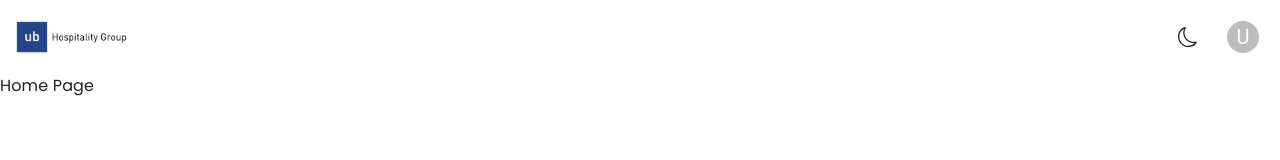
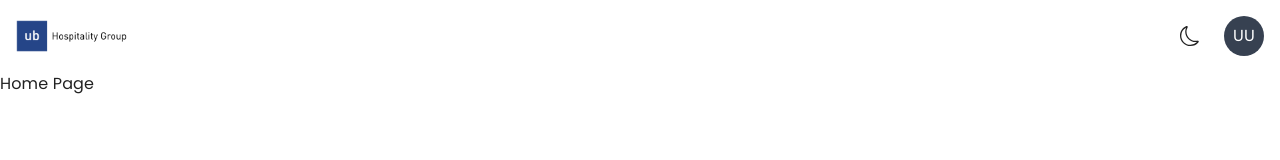
Before and after one commit to AB27-source/Inventory-Web-App, a React (Vite) app in the folder frontend/: page / in a window 1280 px wide. Shown: the top 160 px of the page. Built offline with nearby package versions, Linux system fonts and the light colour scheme.

Commit message:
switched avatar to use tailwind css

```diff
--- a/frontend/src/components/AccountMenu.jsx
+++ b/frontend/src/components/AccountMenu.jsx
@@ -1,154 +1,57 @@
-import React, { useState, useEffect } from "react";
-import { useNavigate } from "react-router-dom";
-import Box from "@mui/material/Box";
-import Avatar from "@mui/material/Avatar";
-import Menu from "@mui/material/Menu";
-import MenuItem from "@mui/material/MenuItem";
-import ListItemIcon from "@mui/material/ListItemIcon";
-import Divider from "@mui/material/Divider";
-import IconButton from "@mui/material/IconButton";
-import Typography from "@mui/material/Typography";
-import Tooltip from "@mui/material/Tooltip";
-import Settings from "@mui/icons-material/Settings";
-import Logout from "@mui/icons-material/Logout";
-
-function stringToColor(string) {
-  let hash = 0;
-  let i;
-
-  /* eslint-disable no-bitwise */
-  for (i = 0; i < string.length; i += 1) {
-    hash = string.charCodeAt(i) + ((hash << 5) - hash);
-  }
-
-  let color = '#';
-
-  for (i = 0; i < 3; i += 1) {
-    const value = (hash >> (i * 8)) & 0xff;
-    color += `00${value.toString(16)}`.slice(-2);
-  }
-  /* eslint-enable no-bitwise */
-  console.log(`Color for "${string}": ${color}`);
-
-  return color;
-}
-
-function stringAvatar(name) {
-  let initials = "U"; // Default initial, e.g., for "Unknown"
-  if (name) {
-      const splitName = name.split(' ');
-      if (splitName.length > 1) {
-          initials = `${splitName[0][0]}${splitName[1][0]}`;
-      } else if (splitName.length === 1) {
-          initials = `${splitName[0][0]}`;
-      }
-  }
-  return {
-      sx: { bgcolor: stringToColor(name) },
-      children: initials,
-  };
-}
+import React, { useState } from 'react';
+import { useNavigate } from 'react-router-dom';
+import { useAuth } from '../utilities/AuthProvider.jsx';
 
 export default function AccountMenu() {
-  const [anchorEl, setAnchorEl] = useState(null);
-  const [user, setUser] = useState(null); // state to hold user data
-  const navigate = useNavigate(); // for navigation
+  const [isDropdownOpen, setIsDropdownOpen] = useState(false);
+  const navigate = useNavigate();
+  const { username, email, authProviderLogout } = useAuth();
 
-  useEffect(() => {
-    const userData = JSON.parse(localStorage.getItem("userData"));
-    setUser(userData);
-  }, []);
-
-  const open = Boolean(anchorEl);
-  const handleClick = (event) => {
-    setAnchorEl(event.currentTarget);
-  };
-  const handleClose = () => {
-    setAnchorEl(null);
-  };
+  const fullName = username || 'Unknown User';
+  const userEmail = email || 'user@example.com';
 
   const handleLogout = async () => {
-    setAnchorEl(null);
-    // Call your Django API to logout
-    // Assuming you have a function to perform API call
-    await logoutUser();
-
-    // Clear local storage or context API data
-    localStorage.removeItem("userData");
-
-    // Redirect to login page
-    navigate("/login");
+    setIsDropdownOpen(false);
+    authProviderLogout();
+    navigate('/login');
   };
 
   return (
-    <React.Fragment>
-      <Box sx={{ display: "flex", alignItems: "center", textAlign: "center" }}>
-        <Tooltip title="Account settings">
-          <IconButton
-            onClick={handleClick}
-            size="small"
-            sx={{ ml: 2 }}
-            aria-controls={open ? "account-menu" : undefined}
-            aria-haspopup="true"
-            aria-expanded={open ? "true" : undefined}
-          >
-             <Avatar {...stringAvatar(user ? `${user.first_name} ${user.last_name}` : "U")} sx={{ width: 32, height: 32 }} />
-          </IconButton>
-        </Tooltip>
-      </Box>
-      <Menu
-        anchorEl={anchorEl}
-        id="account-menu"
-        open={open}
-        onClose={handleClose}
-        onClick={handleClose}
-        PaperProps={{
-          elevation: 0,
-          sx: {
-            overflow: "visible",
-            filter: "drop-shadow(0px 2px 8px rgba(0,0,0,0.32))",
-            mt: 1.5,
-            "& .MuiAvatar-root": {
-              width: 32,
-              height: 32,
-              ml: -0.5,
-              mr: 1,
-            },
-            "&::before": {
-              content: '""',
-              display: "block",
-              position: "absolute",
-              top: 0,
-              right: 14,
-              width: 10,
-              height: 10,
-              bgcolor: "background.paper",
-              transform: "translateY(-50%) rotate(45deg)",
-              zIndex: 0,
-            },
-          },
-        }}
-        transformOrigin={{ horizontal: "right", vertical: "top" }}
-        anchorOrigin={{ horizontal: "right", vertical: "bottom" }}
+    <div className="relative ml-4">
+      {/* Avatar Button */}
+      <div
+        id="avatarButton"
+        onClick={() => setIsDropdownOpen(!isDropdownOpen)}
+        className="cursor-pointer w-10 h-10 rounded-full flex items-center justify-center text-white bg-gray-700"
       >
-        <MenuItem onClick={handleClose}>
-          {user ? `${user.first_name} ${user.last_name}` : "My account"}
-        </MenuItem>
+        {fullName.split(' ').map(n => n[0]).join('')}
+      </div>
 
-        <Divider />
-        <MenuItem onClick={handleClose}>
-          <ListItemIcon>
-            <Settings fontSize="small" />
-          </ListItemIcon>
-          Settings
-        </MenuItem>
-        <MenuItem onClick={handleLogout}>
-          <ListItemIcon>
-            <Logout fontSize="small" />
-          </ListItemIcon>
-          Logout
-        </MenuItem>
-      </Menu>
-    </React.Fragment>
+      {/* Dropdown Menu */}
+      {isDropdownOpen && (
+        <div id="userDropdown" className="absolute right-0 mt-2 py-1 bg-white rounded-lg shadow w-48 dark:bg-gray-700 z-10">
+          <div className="block px-4 py-2 text-sm text-gray-900 dark:text-white">
+            <div className="font-bold">{fullName}</div>
+            <div className="text-gray-500">{userEmail}</div>
+          </div>
+          <hr className="border-gray-200 dark:border-gray-600" /> {/* Style for divider */}
+          <ul className="text-sm text-gray-700 dark:text-gray-200">
+            <li>
+              <a href="#" className="block px-4 py-2 hover:bg-gray-100 dark:hover:bg-gray-600 dark:hover:text-white">
+                Settings
+              </a>
+            </li>
+            <li>
+              <button
+                onClick={handleLogout}
+                className="w-full text-left block px-4 py-2 text-gray-700 hover:bg-gray-100 dark:hover:bg-gray-600 dark:text-gray-200 dark:hover:text-white"
+              >
+                Logout
+              </button>
+            </li>
+          </ul>
+        </div>
+      )}
+    </div>
   );
 }
--- a/frontend/src/pages/Login.jsx
+++ b/frontend/src/pages/Login.jsx
@@ -7,6 +7,7 @@ import { BsMoon, BsSun } from "react-icons/bs";
 import { useDarkMode } from "../components/DarkModeProvider.jsx";
 import useLocalStorage from "../utilities/useLocalStorage.jsx";
 import Slide from "@mui/material/Slide";
+import { useAuth } from "../utilities/AuthProvider.jsx";
 
 function Login() {
   const { darkMode, toggleDarkMode } = useDarkMode();
@@ -14,29 +15,12 @@ function Login() {
   const [email, setEmail] = useLocalStorage("userEmail", "");
   const [password, setPassword] = useState("");
 
+  const { authProviderLogin } = useAuth();
+
   const handleLogin = async (event) => {
     event.preventDefault();
-    const loginUrl = "http://localhost:8000/api/v1/auth/login/";
-
-    try {
-      const response = await axios.post(loginUrl, { email, password });
-      console.log("Login successful:", response.data);
-      // Store user data in local storage
-      localStorage.setItem(
-        "userData",
-        JSON.stringify({
-          first_name: response.data.first_name,
-          last_name: response.data.last_name,
-          tokens: response.data.tokens,
-        })
-      );
-      navigate("/");
-    } catch (error) {
-      console.error(
-        "Login failed:",
-        error.response ? error.response.data : error.message
-      );
-    }
+    await authProviderLogin(email, password);
+    navigate("/");
   };
 
   return (
--- /dev/null
+++ b/frontend/src/utilities/AuthProvider.jsx
@@ -0,0 +1,52 @@
+import { createContext, useContext, useMemo } from "react";
+import useLocalStorage from "./useLocalStorage";
+import axios from "axios";
+const AuthContext = createContext();
+
+export const AuthProvider = ({ children }) => {
+  const [user, setUser] = useLocalStorage("token", null);
+  const [username, setUsername] = useLocalStorage("username", null);
+  const [email, setEmail] = useLocalStorage("email", null);
+
+  const authProviderLogin = async (email, password) => {
+    try {
+      const loginUrl = "http://localhost:8000/api/v1/auth/login/";
+      const response = await axios.post(loginUrl, { email, password });
+      const fullName = `${response.data.first_name} ${response.data.last_name}`;
+
+      setUser(response.data.tokens.refresh);
+      setUsername(fullName);
+      setEmail(response.data.email);
+
+      console.log("Login successful:", response.data); // Success message
+
+    } catch (error) {
+      console.error("Login error:", error); // Error message
+    }
+  };
+
+  const authProviderLogout = () => {
+    setUser(null);
+    setUsername(null);
+    setEmail(null);
+
+    console.log("Logout successful"); // Success message for logout
+  };
+
+  const value = useMemo(
+    () => ({
+      user,
+      username,
+      email,
+      authProviderLogin,
+      authProviderLogout,
+    }),
+    [user, username, email]
+  );
+
+  return <AuthContext.Provider value={value}>{children}</AuthContext.Provider>;
+};
+
+export const useAuth = () => {
+  return useContext(AuthContext);
+};
```
Also changed, not shown: frontend/src/main.jsx (+6 -1 lines), 1 other file (tests, documents, lock files or other folders).
